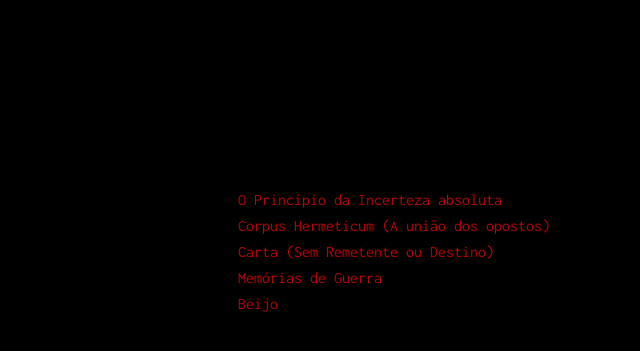
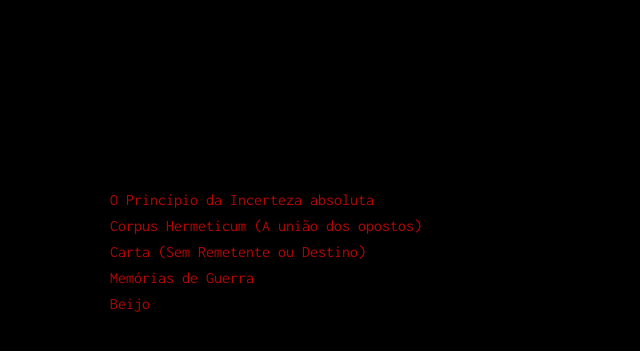
Before and after one commit to sorathpanzer/sorathpanzer.github.io, a Jekyll site: the page built from index.html, in a window 1280 px wide. Shown: the top 351 px of the page, without its empty margins (640-1280 px from the left). Built offline with Jekyll 4.4.1, drawn with Linux system fonts in a browser that asks for light colours.

Commit message:
Update main.scss

```diff
--- a/assets/css/main.scss
+++ b/assets/css/main.scss
@@ -16,7 +16,7 @@ body {
     text-align: left;
     position: absolute;
     top:  5%;
-    left: 60%;
+    left: 50%;
     height: 50%;
     min-width: 600px;
     max-width: 800px;
```
